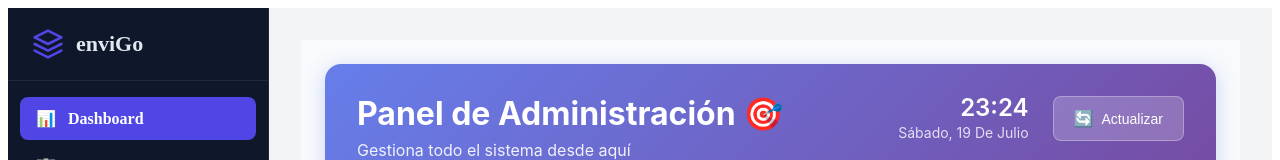
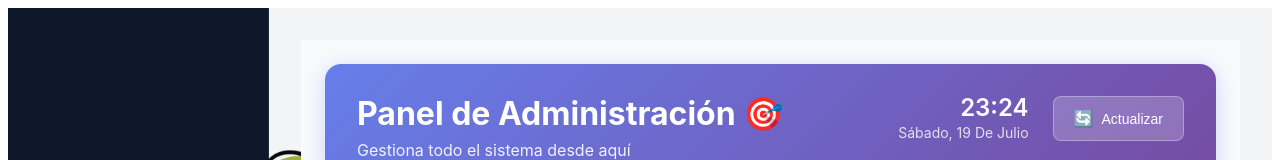
Before and after one commit to CarlosdRojasC/enviGo, a Vue app in the folder frontend/: page /admin/dashboard in a window 1280 px wide. Shown: the top 160 px of the page. Built offline with nearby package versions, Linux system fonts and the light colour scheme; no server answers; sample sign-in values are in the browser's storage.

Commit message:
cambio logo

```diff
--- a/frontend/src/components/Sidebar.vue
+++ b/frontend/src/components/Sidebar.vue
@@ -2,12 +2,7 @@
   <aside class="sidebar">
     <div class="sidebar-header">
       <h2 class="logo">
-        <svg width="32" height="32" viewBox="0 0 24 24" fill="none" xmlns="http://www.w3.org/2000/svg">
-          <path d="M12 2L2 7L12 12L22 7L12 2Z" stroke="currentColor" stroke-width="2" stroke-linecap="round" stroke-linejoin="round"/>
-          <path d="M2 17L12 22L22 17" stroke="currentColor" stroke-width="2" stroke-linecap="round" stroke-linejoin="round"/>
-          <path d="M2 12L12 17L22 12" stroke="currentColor" stroke-width="2" stroke-linecap="round" stroke-linejoin="round"/>
-        </svg>
-        <span>enviGo</span>
+        <img src="../assets/envigoLogo.png" alt="" srcset="">
       </h2>
     </div>
     <nav class="nav-menu">
```
Also changed, not shown: frontend/src/assets/envigoLogo.png (added).
